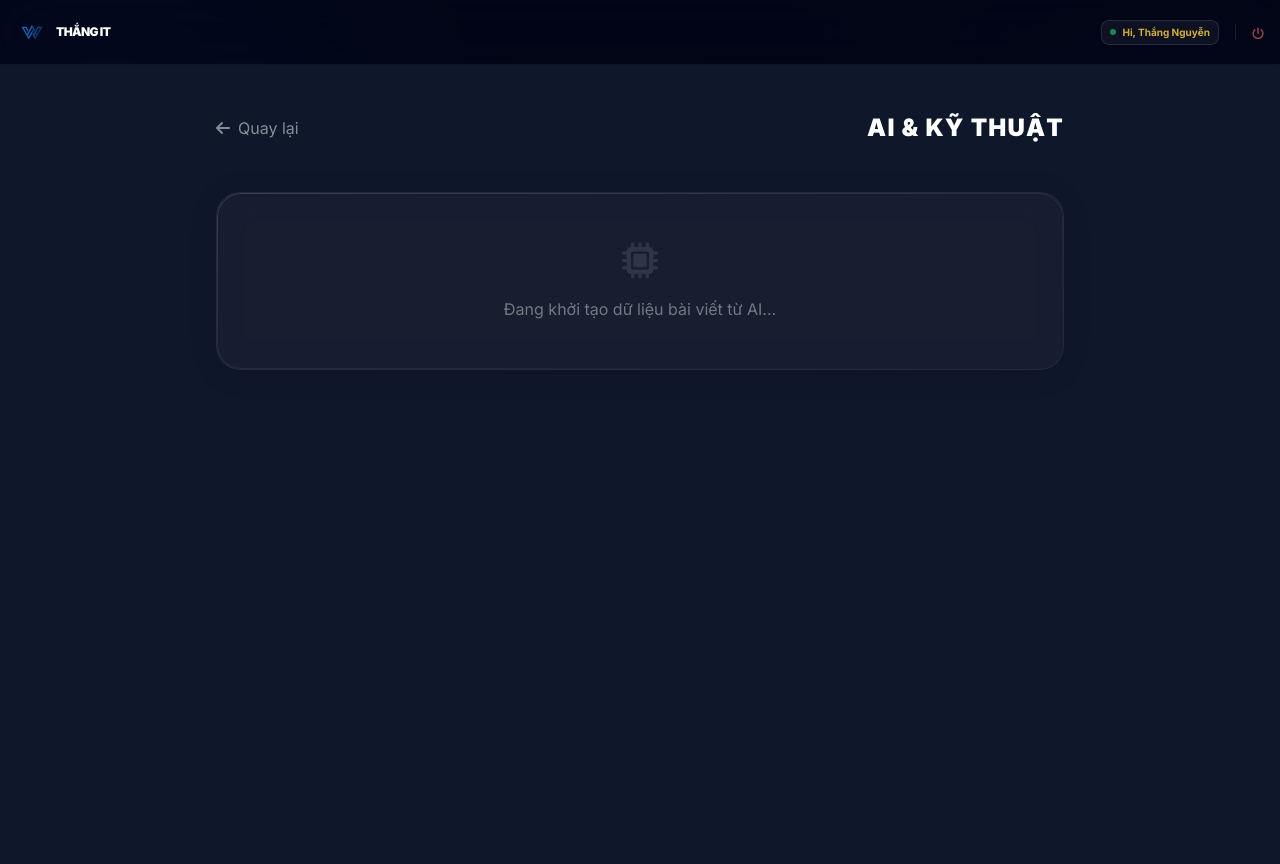
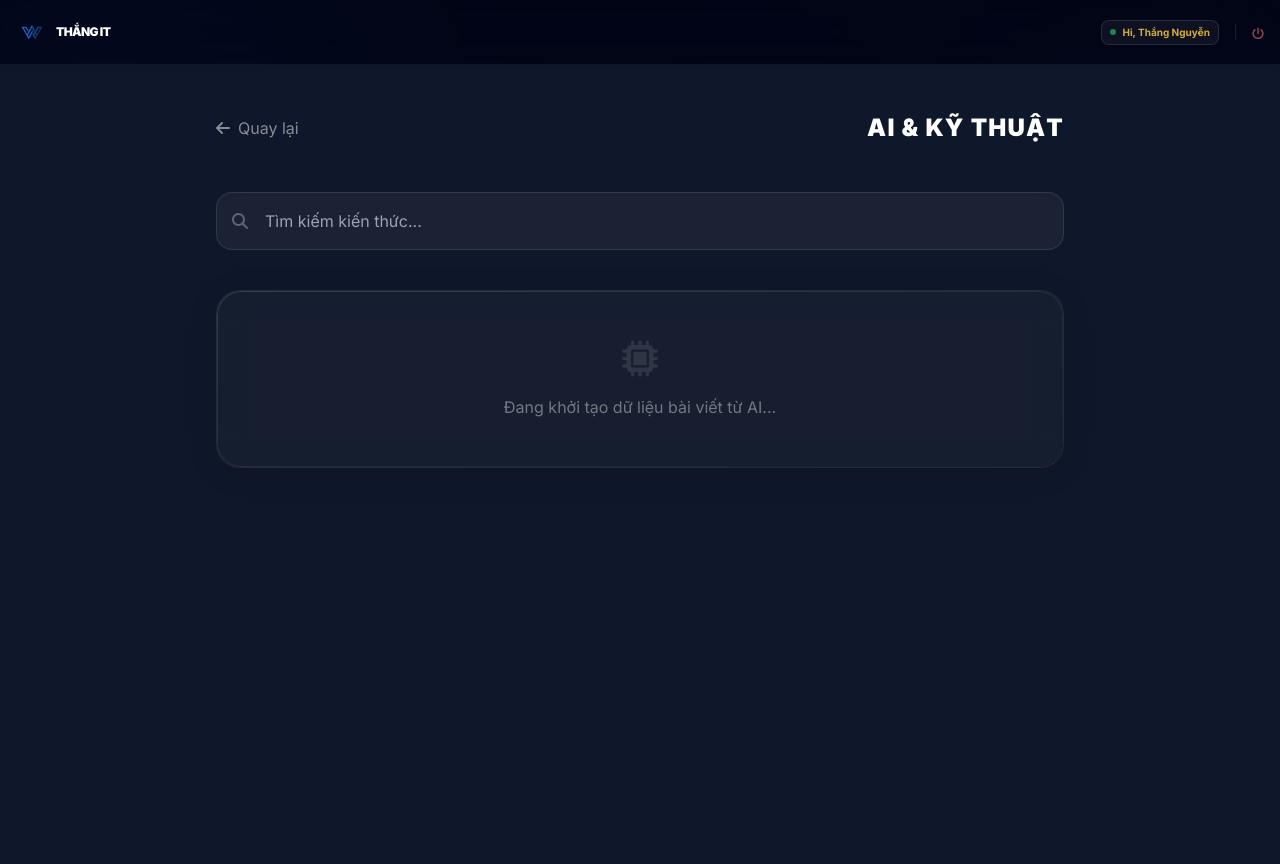
Before and after one commit to ducthangqtm/thangnd.io.vn, a Flask app: page /blog in a window 1280 px wide. Run offline with Flask 3, Linux system fonts and the light colour scheme; the visitor is signed in with stand-in values (Sample User, id 1); some libraries are stand-ins or nearby versions.

Commit message:
sua serve.py

```diff
--- a/app/blueprints/blog/routes.py
+++ b/app/blueprints/blog/routes.py
@@ -6,8 +6,14 @@ from . import blog_bp
 
 @blog_bp.route('/blog')
 def blog_list():
-    posts = Post.query.order_by(Post.date_posted.desc()).all()
-    return render_template('blog/blog.html', posts=posts)
+    query = request.args.get('q')
+    if query:
+        posts = Post.query.filter(
+            (Post.title.contains(query)) | (Post.content.contains(query))
+        ).order_by(Post.date_posted.desc()).all()
+    else:
+        posts = Post.query.order_by(Post.date_posted.desc()).all()
+    return render_template('blog/blog.html', posts=posts, search_query=query)
 
 @blog_bp.route('/blog/<slug>')
 def blog_detail(slug):
--- a/app/blueprints/blog/templates/blog/blog.html
+++ b/app/blueprints/blog/templates/blog/blog.html
@@ -14,6 +14,30 @@
       <h2 class="text-2xl font-black text-white uppercase tracking-wider">
         AI & Kỹ Thuật
       </h2>
+    </div>
+
+    <!-- Search Bar -->
+    <div class="mb-10">
+      <form action="{{ url_for('blog.blog_list') }}" method="GET" class="relative group">
+        <input
+          type="text"
+          name="q"
+          value="{{ search_query or '' }}"
+          placeholder="Tìm kiếm kiến thức..."
+          class="w-full bg-white/5 border border-white/10 rounded-2xl py-4 pl-12 pr-4 text-white focus:outline-none focus:border-blue-500 transition-all backdrop-blur-md"
+        >
+        <i class="fa-solid fa-magnifying-glass absolute left-4 top-1/2 -translate-y-1/2 text-white/30 group-focus-within:text-blue-400 transition-colors"></i>
+        {% if search_query %}
+          <a href="{{ url_for('blog.blog_list') }}" class="absolute right-4 top-1/2 -translate-y-1/2 text-white/20 hover:text-white transition-colors">
+            <i class="fa-solid fa-xmark"></i>
+          </a>
+        {% endif %}
+      </form>
+      {% if search_query %}
+        <p class="text-white/40 text-xs mt-3 italic">
+          Kết quả tìm kiếm cho: <span class="text-blue-400 font-bold">"{{ search_query }}"</span>
+        </p>
+      {% endif %}
     </div>
 
     <div class="grid gap-6">
```
